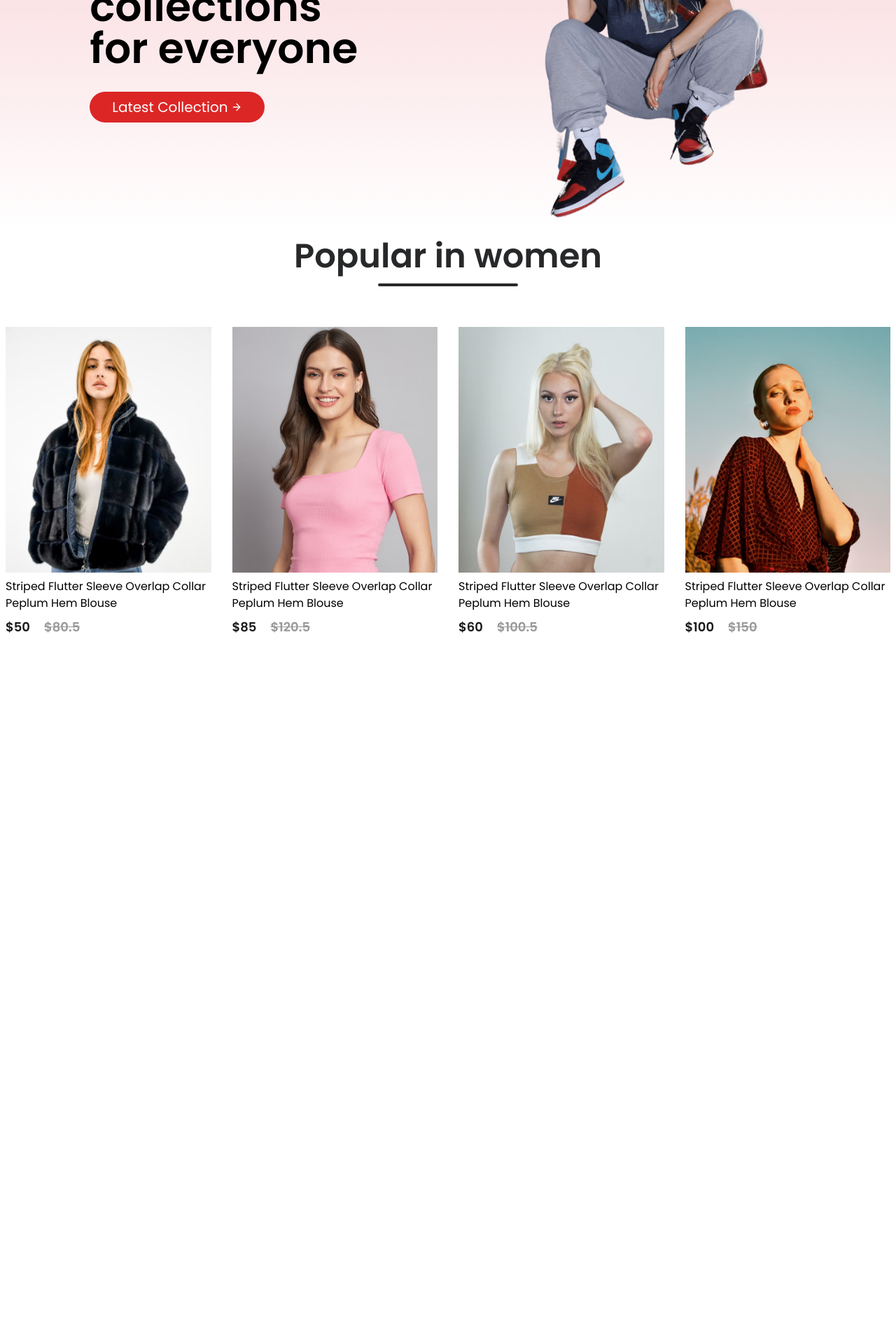
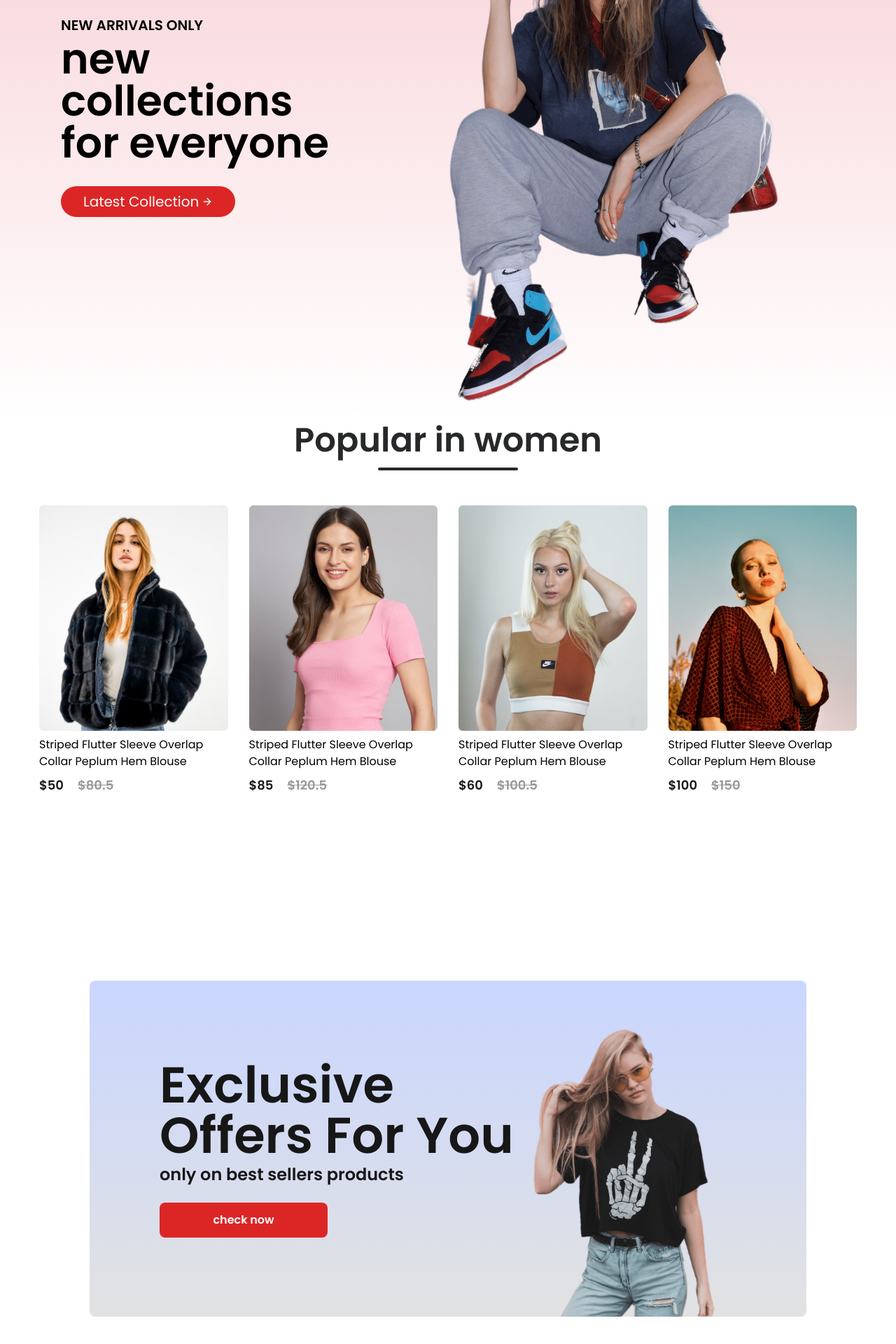
Before and after one commit to kiancodemy/ec, a React (Vite) app: page / in a window 1280 px wide. Shown: the part 316-2236 px from the top of the page at 70% size. Before the commit the page ends 1233 px from the top, so only its background shows below. Built offline with nearby package versions, Linux system fonts and the light colour scheme.

Commit message:
add-offers

```diff
--- a/src/components/Hero.jsx
+++ b/src/components/Hero.jsx
@@ -3,7 +3,7 @@ import Heroo from "../assets/hero_image.png";
 function Hero() {
   return (
     <section>
-      <div className="border-none flex lg:justify-around items-center mx-auto px-4 bg-gradient-to-b from-[#f7ced3] to-[#fff]">
+      <div className="border-none flex lg:justify-around items-center mx-auto  px-8 bg-gradient-to-b from-[#f7ced3] to-[#fff]">
         <div>
           <div>
             <p className="font-semibold py-1 text-md lg:text-xl uppercase">
@@ -22,8 +22,8 @@ function Hero() {
             </button>
           </div>
         </div>
-        <div className="hidden basis-1/3 lg:flex lg:items-center">
-          <img className="object-cover " src={Heroo} alt="v" />
+        <div className="flex">
+          <img src={Heroo} alt="v" />
         </div>
       </div>
     </section>
--- a/src/components/Items.jsx
+++ b/src/components/Items.jsx
@@ -1,7 +1,7 @@
 function Items({ id, image, name, new_price, old_price }) {
   return (
     <div className="max-w-[350px] hover:scale-105">
-      <img src={image} alt="kian" />
+      <img className="rounded-md" src={image} alt="kian" />
       <p className="my-2">{name}</p>
       <div className="flex gap-[20px]">
         <div className="font-semibold text-[18px] text-[#1a1a1a]">
--- /dev/null
+++ b/src/components/Offers.jsx
@@ -0,0 +1,26 @@
+import exclusive from "../assets/exclusive_image.png";
+function Offers() {
+  return (
+    <div className="bg-gradient-to-b rounded-lg justify-between px-[100px] mb-[150px] from-[#C9D6FF] to-[#E2E2E2] w-[80%] flex h-[60vh] mx-auto">
+      <div className=" flex flex-col justify-center">
+        <h1 className="text-7xl capitalize font-semibold text-[#171717]">
+          exclusive
+        </h1>
+        <h1 className="text-7xl capitalize font-semibold text-[#171717]">
+          offers for you
+        </h1>
+        <p className="text-2xl py-1 font-semibold text-[#171717]">
+          only on best sellers products
+        </p>
+        <button className="cursor-pointer mt-5 text-white bg-red-600 rounded-lg border-none w-[240px] h-[50px] font-semibold">
+          check now
+        </button>
+      </div>
+      <div className="flex pt-[50px]">
+        <img src={exclusive} alt="images" />
+      </div>
+    </div>
+  );
+}
+
+export default Offers;
--- a/src/components/Popular.jsx
+++ b/src/components/Popular.jsx
@@ -14,12 +14,12 @@ function Popular() {
     );
   });
   return (
-    <div className="flex p-2 items-center gap-[10px] flex-col">
-      <h1 className="text-[#272829] py-1 text-5xl font-semibold">
+    <div className="flex h-screen px-4 items-center gap-[10px] flex-col">
+      <h1 className="text-[#272829] py-1 text-2xl lg:text-5xl font-semibold">
         Popular in women
       </h1>
       <hr className="w-[200px] bg-[#272829] font-bold  rounded-md h-[5px] mx-auto "></hr>
-      <div className="lg:flex gap-[30px] mt-12">{getall}</div>
+      <div className="lg:flex gap-[30px] mt-10 lg:px-10">{getall}</div>
     </div>
   );
 }
--- a/src/pages/Shop.jsx
+++ b/src/pages/Shop.jsx
@@ -1,10 +1,12 @@
 import Hero from "../components/Hero";
 import Popular from "../components/Popular";
+import Offers from "../components/Offers";
 function Shop() {
   return (
     <>
       <Hero></Hero>
       <Popular></Popular>
+      <Offers></Offers>
     </>
   );
 }
```
